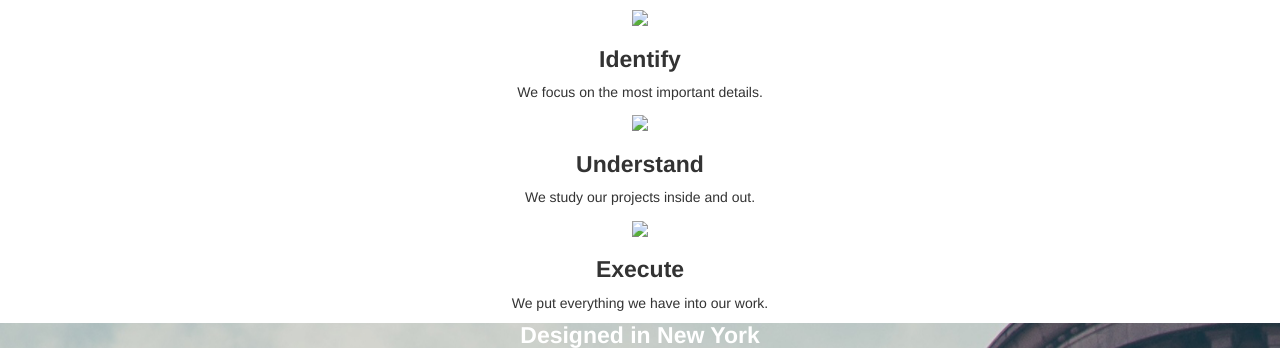
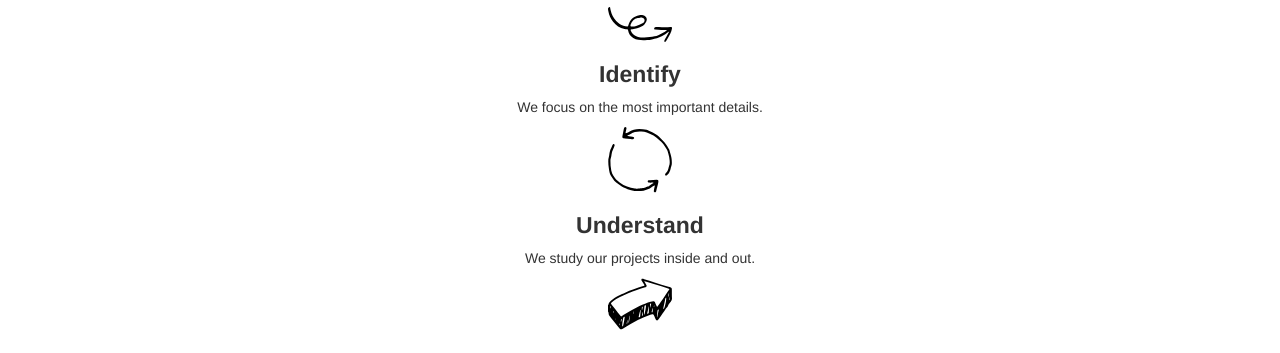
Before and after one commit to cutchemest/broadway, a plain HTML site: page index.html in a window 1280 px wide. Shown: the part 419-772 px from the top of the page. Drawn offline with nearby package versions, Linux system fonts and the light colour scheme; files that its build step writes are made by us from their sources; files whose address does not match are found by name.

Commit message:
index update
Updated file paths for images and css sheet

```diff
--- a/index.html
+++ b/index.html
@@ -8,7 +8,7 @@
   <!-- Bootstrap link -->
   <link rel="stylesheet" href="https://maxcdn.bootstrapcdn.com/bootstrap/3.3.7/css/bootstrap.min.css" integrity="sha384-BVYiiSIFeK1dGmJRAkycuHAHRg32OmUcww7on3RYdg4Va+PmSTsz/K68vbdEjh4u" crossorigin="anonymous">
   <!--- CSS link -->
-  <link rel="stylesheet" href="/Git/broadway/resources/css/style.css">
+  <link rel="stylesheet" href="resources/css/style.css">
 </head>
   <body>
 	<div class="center container-fluid">
@@ -28,17 +28,17 @@
 	<div id="process">
 		<h2 class="u-font center">Our Process</h2>
 			<div  class="identify center">
-					<img src="/Git/broadway/resources/images/identify.svg">
+					<img src="resources/images/identify.svg">
 					<h3 class="u-font">Identify</h3>
 					<p>We focus on the most important details.</p>
 			</div>
 			<div  class="understrand center">
-					<img src="/Git/broadway/resources/images/understand.svg">
+					<img src="resources/images/understand.svg">
 					<h3 class="u-font">Understand</h3>
 					<p>We study our projects inside and out.</p>
 			</div>
 			<div  class="execute center">
-					<img src="/Git/broadway/resources/images/execute.svg">
+					<img src="resources/images/execute.svg">
 					<h3 class="u-font">Execute</h3>
 					<p>We put everything we have into our work.</p>
 			</div>
```
